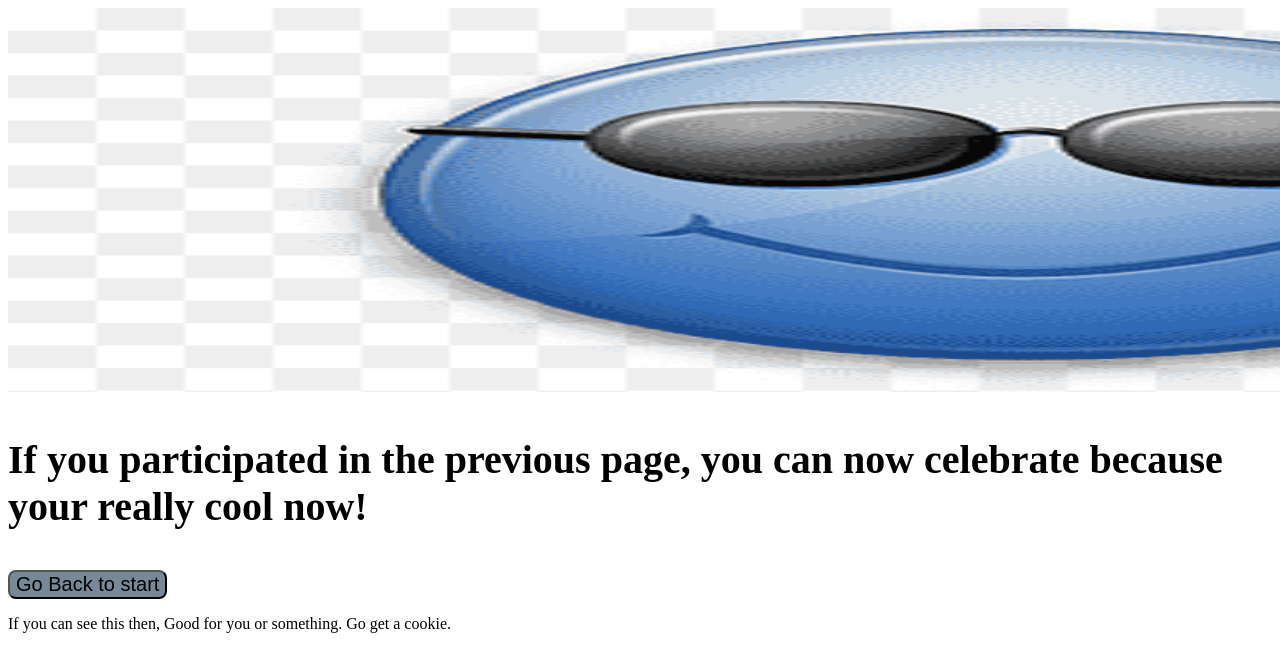
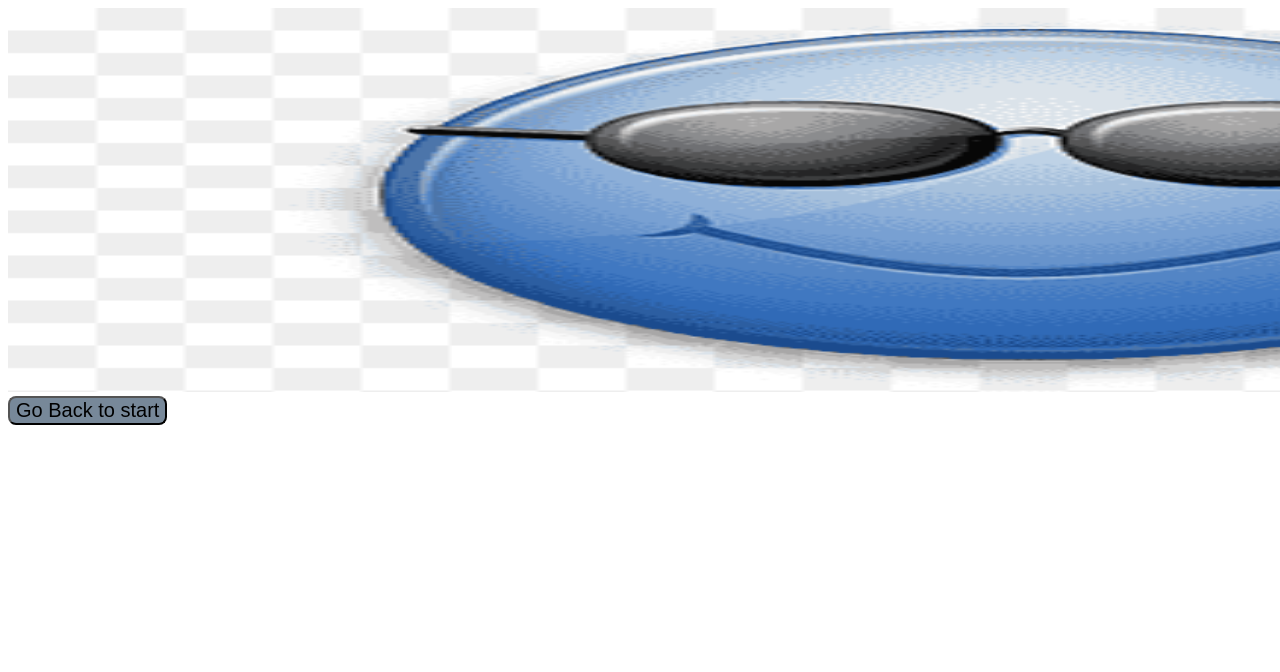
Before and after one commit to Lugia11/somecoolguy, a plain HTML site: page page4.html in a window 1280 px wide. Shown: the top 672 px of the page. Drawn offline with Linux system fonts and the light colour scheme.

Commit message:
Update page4.html

```diff
--- a/page4.html
+++ b/page4.html
@@ -3,16 +3,12 @@
 <head>
 <body>
 <img src="coolGuy.png" alt="" width="2048" height="384">
-<p style="font-size:40px">
-   <strong>If you participated in the previous page, you can now celebrate because your really cool now!</strong>
-</p>
+
 <a href="index.html">
     <button style="font-size:20px; background-color:lightslategray; border-radius:8px;">Go Back to start</button>
 </a>
 
-<p style="font-size:16px">
-If you can see this then, Good for you or something. Go get a cookie.
-</p>
+
 </body>
 </head>
 
```
